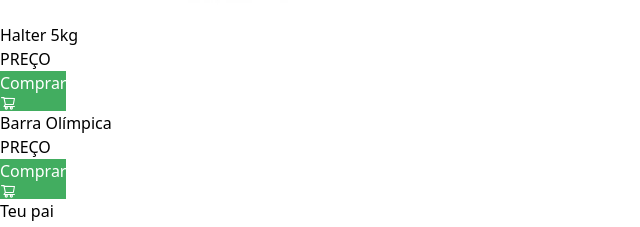
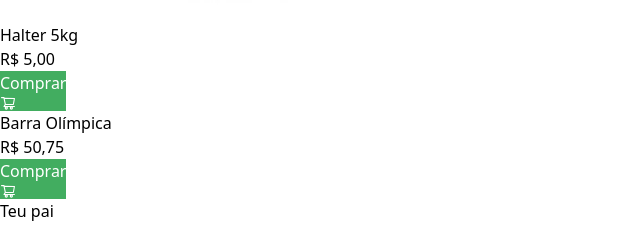
Before and after one commit to topicosfit/fatefit, a React (Vite) app: page / in a window 1280 px wide. Shown: the part 716-943 px from the top of the page, without its empty margins (0-640 px from the left). Built offline with nearby package versions, Linux system fonts and the light colour scheme.

Commit message:
feat: added bg color to Product cart, span to text and formatted price

```diff
--- a/src/db/products.js
+++ b/src/db/products.js
@@ -6,7 +6,7 @@ export const products = [
         "st_name": "Halter 5kg",
         "st_image_url": anilha,
         "st_description": "",
-        "nm_price": 50,
+        "nm_price": 500,
     },
     {
         "id_product": 1,
--- a/src/views/components/product/product.jsx
+++ b/src/views/components/product/product.jsx
@@ -1,11 +1,13 @@
 import { AiOutlineShoppingCart } from "react-icons/ai";
 import { Button } from "../button/button";
+import { formatPrice } from "../../utils/format-price";
 
 export function Product({
   product
 }) {
   const {
     id_product,
+    nm_price,
     st_name,
     st_image_url
   } = product;
@@ -13,6 +15,7 @@ export function Product({
   return (
     <div
       className={`
+        bg-white
         border
         border-black
         flex
@@ -29,10 +32,16 @@ export function Product({
         <img src={st_image_url} />
       </div>
       <div>
-        {st_name}
+        <span>
+          {st_name}
+        </span>
       </div>
       <div>
-        PREÇO
+        <span className={`
+          text-yellow-600
+        `}>
+          {formatPrice(nm_price)}
+        </span>
       </div>
       <div>
         <Button
```
